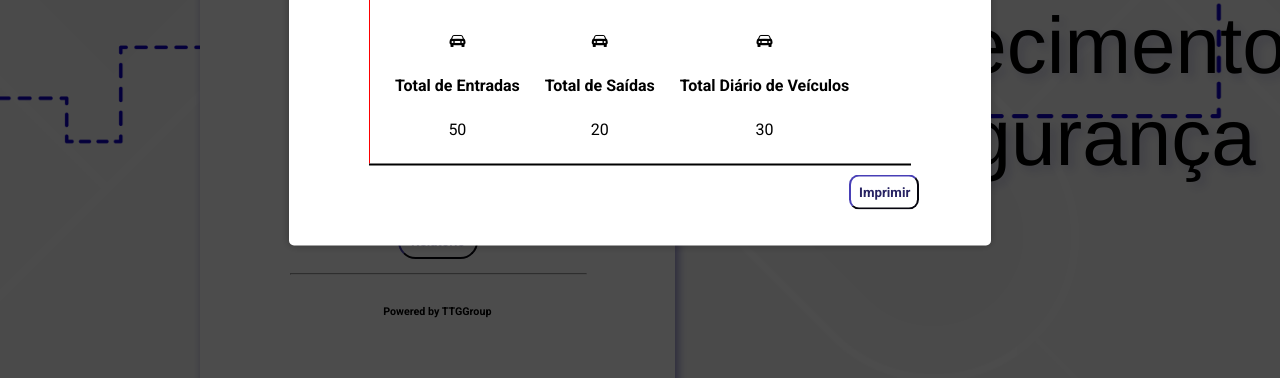
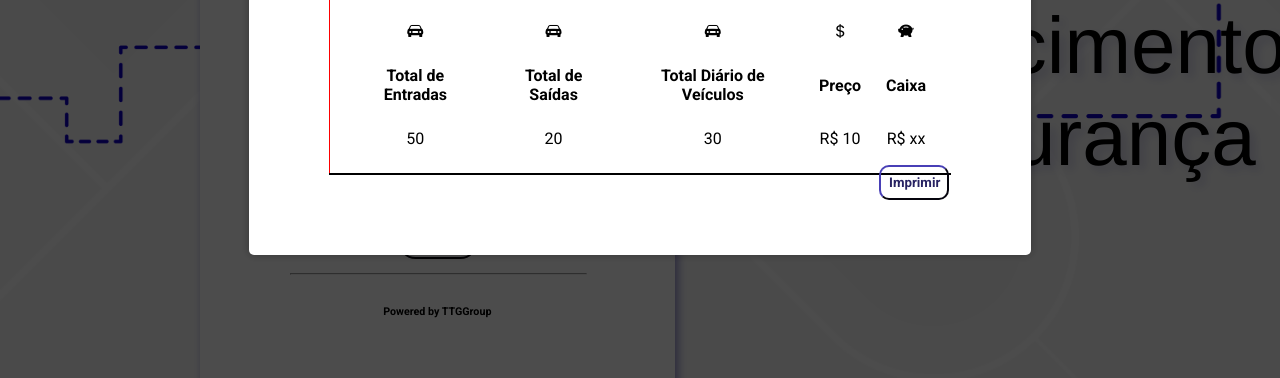
Before and after one commit to Kabula21/EPARK, a plain HTML site: page page2.html in a window 1280 px wide. Both pictures are taken after a click on the button "Relatório". Shown: the part 350-728 px from the top of the page. Drawn offline with nearby package versions, Linux system fonts and the light colour scheme.

Commit message:
EPARK - FINAL FRONT

```diff
--- a/css/signin.css
+++ b/css/signin.css
@@ -248,7 +248,7 @@ a:hover{
   width: 70px;
   border-radius: 10px;
   transition: all .4s ease-out;
-  left: 560px;
+  left: 630px;
   cursor: pointer;
 }
 
@@ -284,7 +284,7 @@ a:hover{
 
 }
 #linha-horizontal {
-  width: 540px;
+  width: 620px;
   border: 1px solid #000000;
 }
 
--- a/page2.html
+++ b/page2.html
@@ -72,6 +72,8 @@
                 <td><i class="bi bi-car-front-fill"></i>
                 <td><i class="bi bi-car-front-fill"></i>
                 <td><i class="bi bi-car-front-fill"></i>
+                <td><i class="bi bi-currency-dollar"></i>
+                <td><i class="bi bi-piggy-bank-fill"></i>
               </tr>
               <th>
                   Total de Entradas
@@ -82,11 +84,19 @@
                 <th>
                   Total Diário de Veículos
                 </th>
+              <th>
+                  Preço
+                </th>
+                <th>
+                  Caixa
+                </th>
             </tr>
             <tr align="center">
                 <td>50</td>
                 <td>20</td>
                 <td>30</td>
+                <td>R$ 10</td>
+                <td>R$ xx</td>
             </tr>
         </table>
         <div id="linha-horizontal"></div>
```
